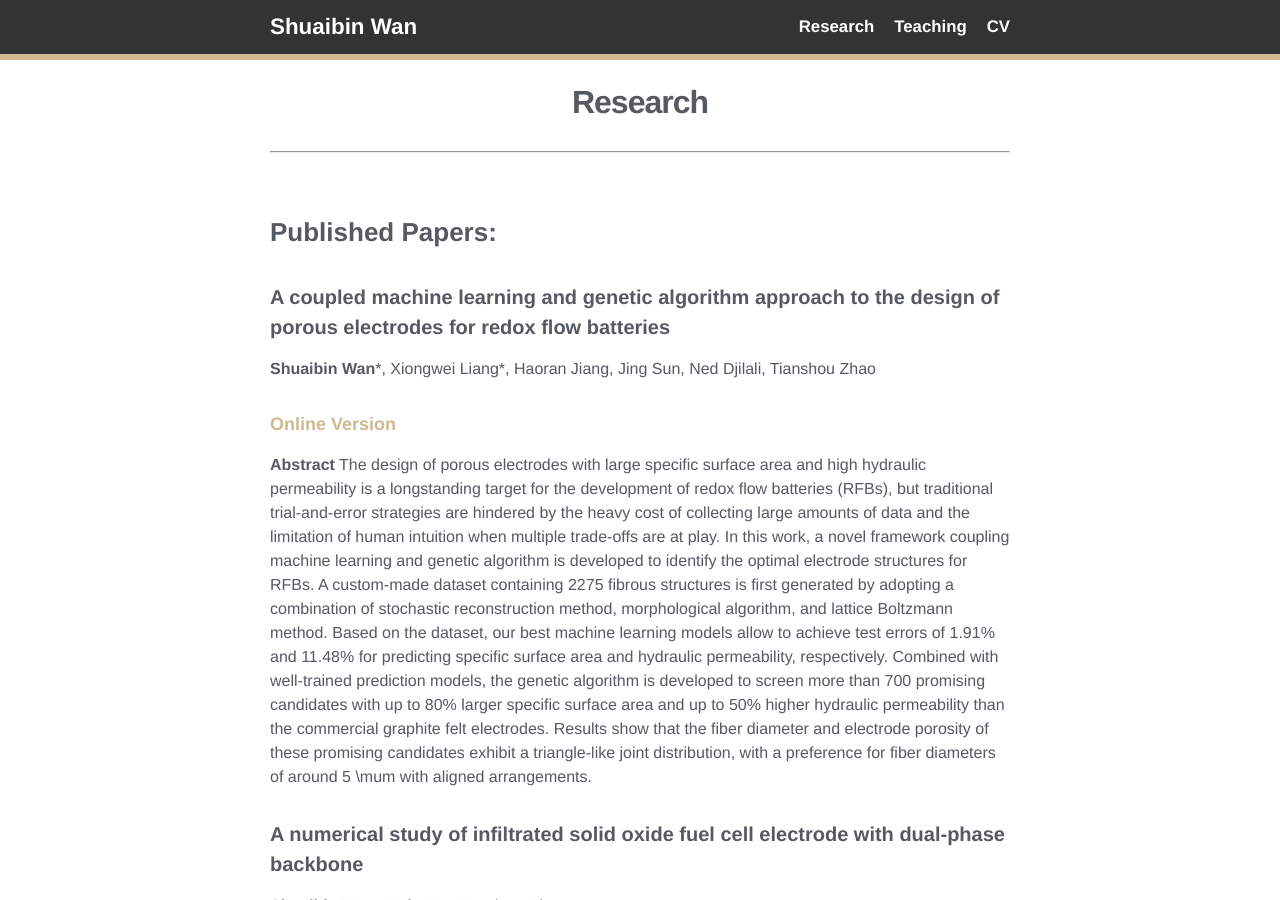
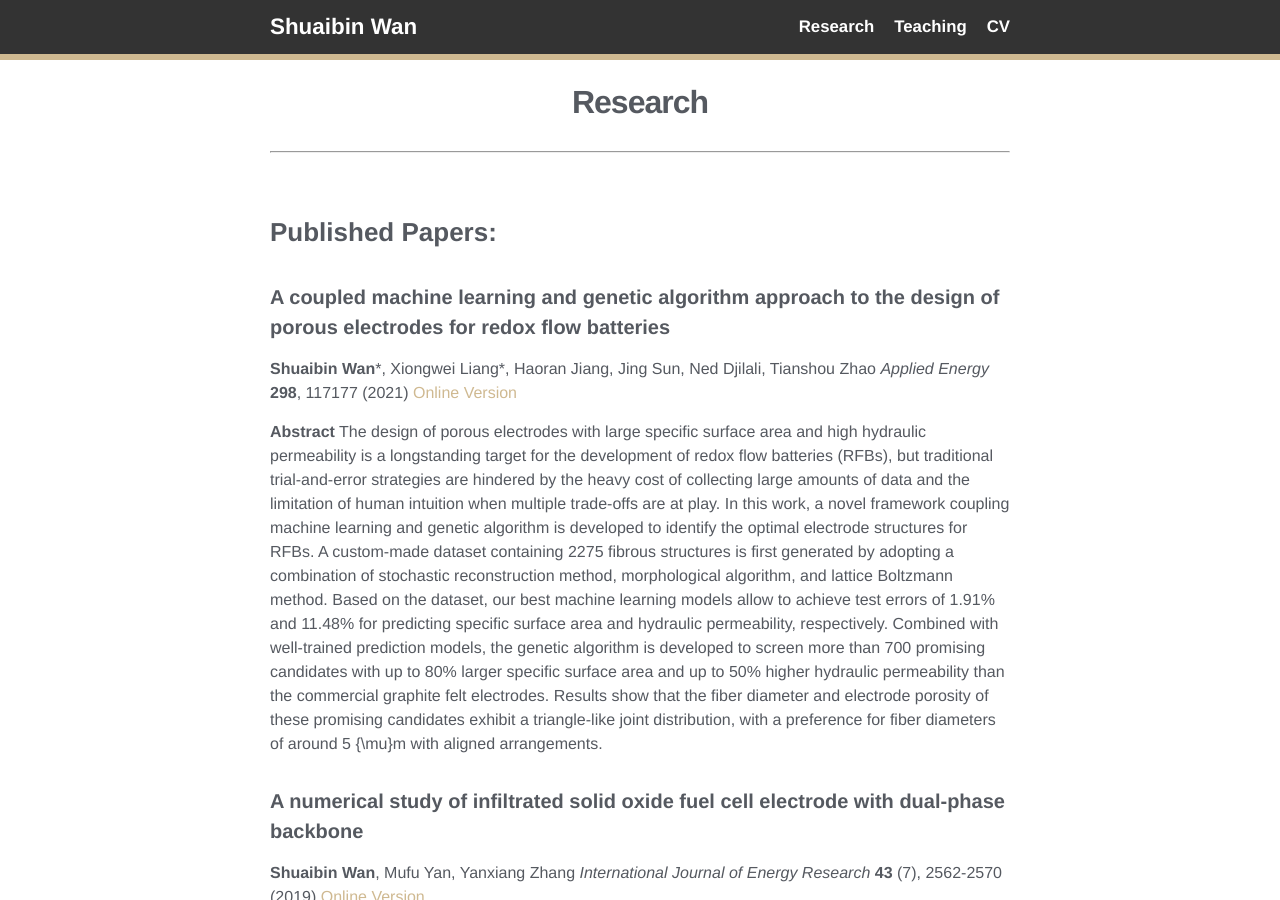
Before and after one commit to HarryBinary/HarryBinary.github.io, a Jekyll site: the page built from research.md, in a window 1280 px wide and 900 px high. Built offline with Jekyll 4.4.1, drawn with Linux system fonts in a browser that asks for light colours.

Commit message:
Update research.md

```diff
--- a/research.md
+++ b/research.md
@@ -10,13 +10,13 @@ permalink: /research/
 
 #### A coupled machine learning and genetic algorithm approach to the design of porous electrodes for redox flow batteries
 **Shuaibin Wan**\*, Xiongwei Liang\*, Haoran Jiang, Jing Sun, Ned Djilali, Tianshou Zhao
-##### [Online Version](https://www.sciencedirect.com/science/article/pii/S0306261921006073)
+*Applied Energy* **298**, 117177 (2021) [Online Version](https://www.sciencedirect.com/science/article/pii/S0306261921006073)
 
-**Abstract** The design of porous electrodes with large specific surface area and high hydraulic permeability is a longstanding target for the development of redox flow batteries (RFBs), but traditional trial-and-error strategies are hindered by the heavy cost of collecting large amounts of data and the limitation of human intuition when multiple trade-offs are at play. In this work, a novel framework coupling machine learning and genetic algorithm is developed to identify the optimal electrode structures for RFBs. A custom-made dataset containing 2275 fibrous structures is first generated by adopting a combination of stochastic reconstruction method, morphological algorithm, and lattice Boltzmann method. Based on the dataset, our best machine learning models allow to achieve test errors of 1.91% and 11.48% for predicting specific surface area and hydraulic permeability, respectively. Combined with well-trained prediction models, the genetic algorithm is developed to screen more than 700 promising candidates with up to 80% larger specific surface area and up to 50% higher hydraulic permeability than the commercial graphite felt electrodes. Results show that the fiber diameter and electrode porosity of these promising candidates exhibit a triangle-like joint distribution, with a preference for fiber diameters of around 5 \mum with aligned arrangements.
+**Abstract** The design of porous electrodes with large specific surface area and high hydraulic permeability is a longstanding target for the development of redox flow batteries (RFBs), but traditional trial-and-error strategies are hindered by the heavy cost of collecting large amounts of data and the limitation of human intuition when multiple trade-offs are at play. In this work, a novel framework coupling machine learning and genetic algorithm is developed to identify the optimal electrode structures for RFBs. A custom-made dataset containing 2275 fibrous structures is first generated by adopting a combination of stochastic reconstruction method, morphological algorithm, and lattice Boltzmann method. Based on the dataset, our best machine learning models allow to achieve test errors of 1.91% and 11.48% for predicting specific surface area and hydraulic permeability, respectively. Combined with well-trained prediction models, the genetic algorithm is developed to screen more than 700 promising candidates with up to 80% larger specific surface area and up to 50% higher hydraulic permeability than the commercial graphite felt electrodes. Results show that the fiber diameter and electrode porosity of these promising candidates exhibit a triangle-like joint distribution, with a preference for fiber diameters of around 5 {\mu}m with aligned arrangements.
 
 #### A numerical study of infiltrated solid oxide fuel cell electrode with dual‐phase backbone
 **Shuaibin Wan**, Mufu Yan, Yanxiang Zhang
-##### [Online Version](https://onlinelibrary.wiley.com/doi/full/10.1002/er.4129)
+*International Journal of Energy Research* **43** (7), 2562-2570 (2019) [Online Version](https://onlinelibrary.wiley.com/doi/full/10.1002/er.4129)
 
 **Abstract** Three-dimensional microstructure of infiltrated solid oxide fuel cell electrodes with dual-phase backbone is simulated numerically. This work employs LSM (lanthanum strontium manganite) infiltrated LSM yttria-stabilized zirconia composite electrodes as an example. Important geometric properties, including percolation probability of LSM, total and percolated three-phase boundary (TPB) lengths, and total and percolated surface areas of LSM, are calculated under various LSM nanoparticle loadings. One important finding is that compared with pure yttria-stabilized zirconia backbone, dual-phase backbone results in lower TPB length and has little impact on the surface area of LSM particles. Therefore, the addition of LSM backbone may be ineffective, even negative in promoting the electrode performance, however, can significantly reduce the LSM infiltration threshold loading to form a percolating network. The trade-off between decreasing infiltration cycle and increasing TPB length demands an optimized content of LSM in backbone.
 
```
